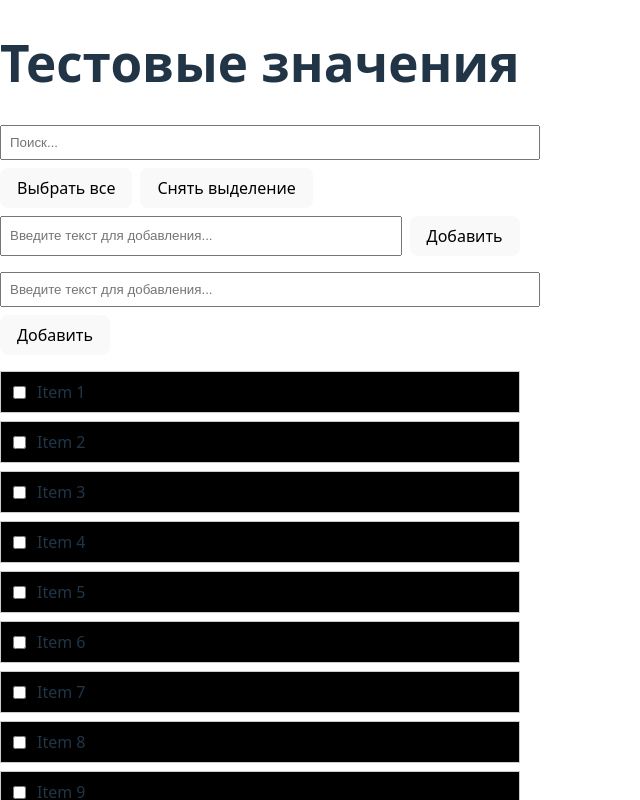
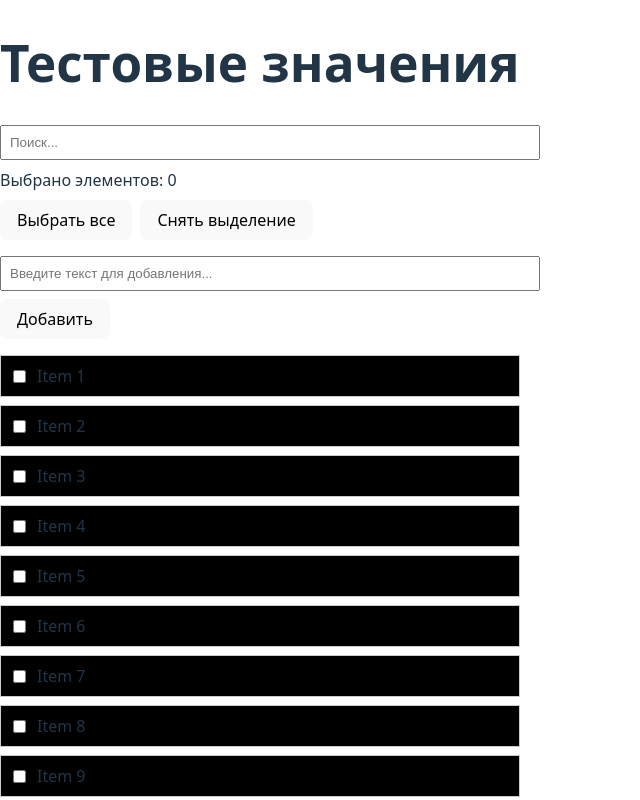
Before and after one commit to Alv1ol/react-project, a React (Vite) app in the folder frontend/: page / in a window 1280 px wide. Shown: the top 800 px of the page, without its empty margins (0-640 px from the left). Built offline with nearby package versions, Linux system fonts and the light colour scheme.

Commit message:
Update SeacrBar.jsx

```diff
--- a/frontend/src/components/SeacrBar.jsx
+++ b/frontend/src/components/SeacrBar.jsx
@@ -1,22 +1,8 @@
-import React, { useContext, useState } from "react";
+import React, { useContext } from "react";
 import { AppStateContext } from "../context/AppState";
 
 export const SearchBar = () => {
   const { dispatch, state } = useContext(AppStateContext);
-  const [newItemText, setNewItemText] = useState("");
-
-  const handleAddItem = (e) => {
-    e.preventDefault();
-    if (!newItemText.trim()) return;
-
-    const newItem = {
-      id: Date.now(),
-      value: newItemText,
-    };
-
-    dispatch({ type: "ADD_ITEM", payload: newItem });
-    setNewItemText("");
-  };
 
   const handleSelectAll = () => {
     dispatch({ type: "SELECT_ALL" });
@@ -37,6 +23,11 @@ export const SearchBar = () => {
         style={{ padding: "8px", width: "100%", marginBottom: "8px" }}
       />
 
+      {/* Индикация выбранных элементов */}
+      <div style={{ marginBottom: "8px" }}>
+        Выбрано элементов: {state.selectedItems.length}
+      </div>
+
       {/* Кнопки выбора */}
       <div style={{ display: "flex", gap: "8px", marginBottom: "8px" }}>
         <button onClick={handleSelectAll} style={{ padding: "8px 16px" }}>
@@ -46,20 +37,6 @@ export const SearchBar = () => {
           Снять выделение
         </button>
       </div>
-
-      {/* Форма для добавления нового элемента */}
-      <form onSubmit={handleAddItem} style={{ display: "flex", gap: "8px" }}>
-        <input
-          type="text"
-          placeholder="Введите текст для добавления..."
-          value={newItemText}
-          onChange={(e) => setNewItemText(e.target.value)}
-          style={{ padding: "8px", flex: 1 }}
-        />
-        <button type="submit" style={{ padding: "8px 16px" }}>
-          Добавить
-        </button>
-      </form>
     </div>
   );
 };
```
